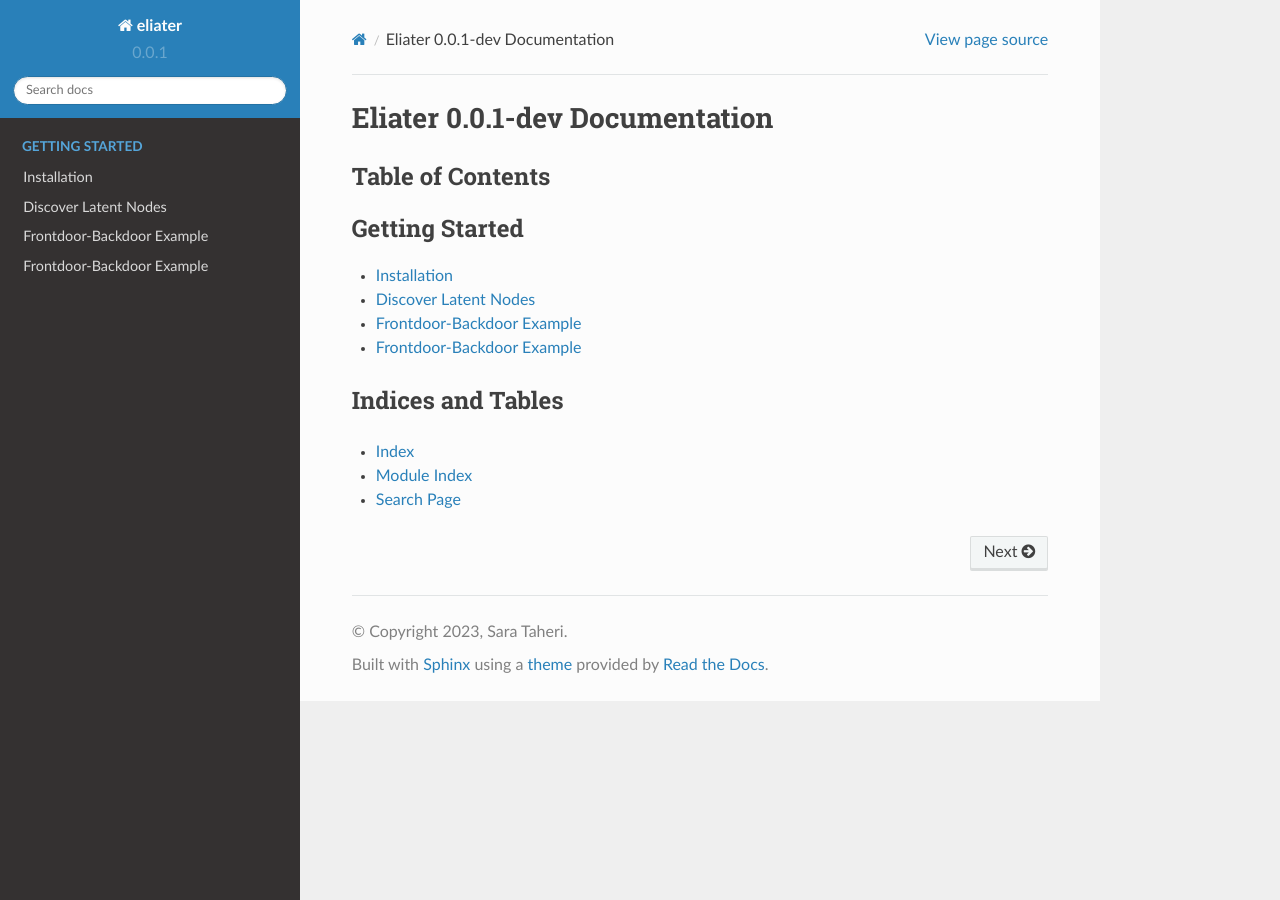
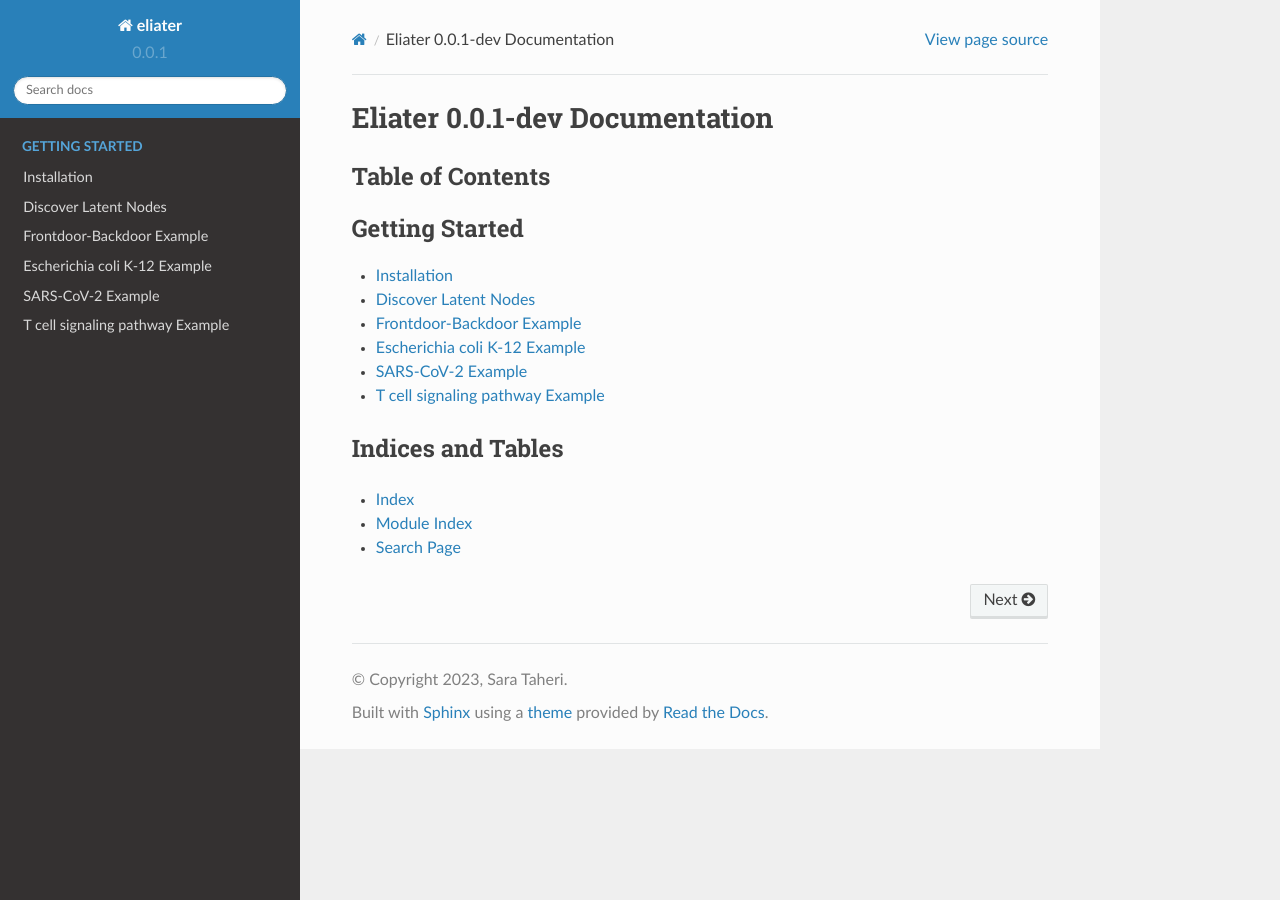
Before and after one commit to y0-causal-inference/eliater, a Sphinx documentation site: the page built from docs/source/index.rst, in a window 1280 px wide. Built offline with Sphinx 7.4.7 and the Read the Docs theme 2.0.0, drawn with Linux system fonts in a browser that asks for light colours.

Commit message:
fix : duplicate object description of eliater.frontdoor_backdoor

```diff
--- a/docs/source/examples.rst
+++ b/docs/source/examples.rst
@@ -4,24 +4,20 @@ Frontdoor-Backdoor Example
     :no-heading:
     :include-all-objects:
 
-Frontdoor-Backdoor Example
-==========================
-.. automodapi:: eliater.frontdoor_backdoor
-    :no-heading:
-    :include-all-objects:
-
+Escherichia coli K-12 Example
+=============================
 .. automodapi:: eliater.examples.ecoli
     :no-heading:
     :include-all-objects:
 
+SARS-CoV-2 Example
+==================
 .. automodapi:: eliater.examples.sars
     :no-heading:
     :include-all-objects:
 
+T cell signaling pathway Example
+================================
 .. automodapi:: eliater.examples.t_cell_signaling_pathway
     :no-heading:
     :include-all-objects:
-
-.. automodapi:: eliater.examples.multi_causal_path
-    :no-heading:
-    :include-all-objects:
```
